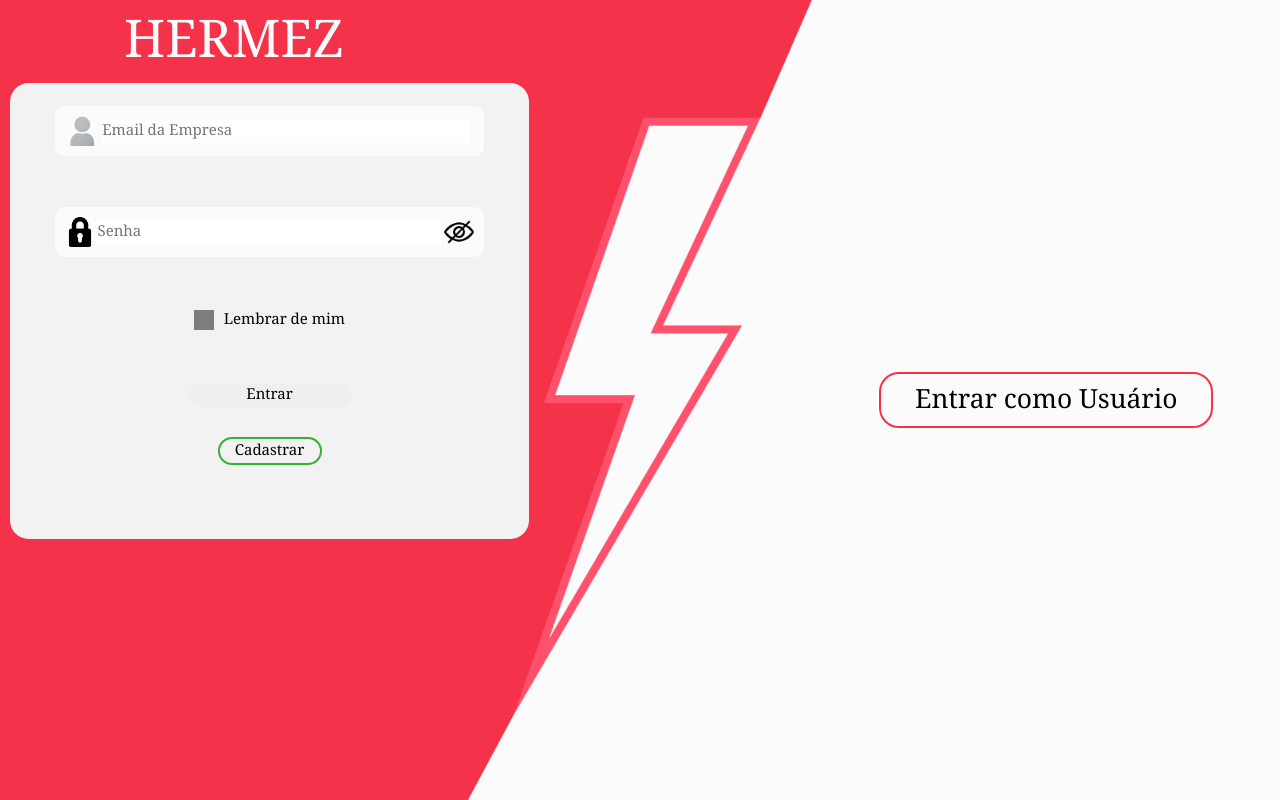
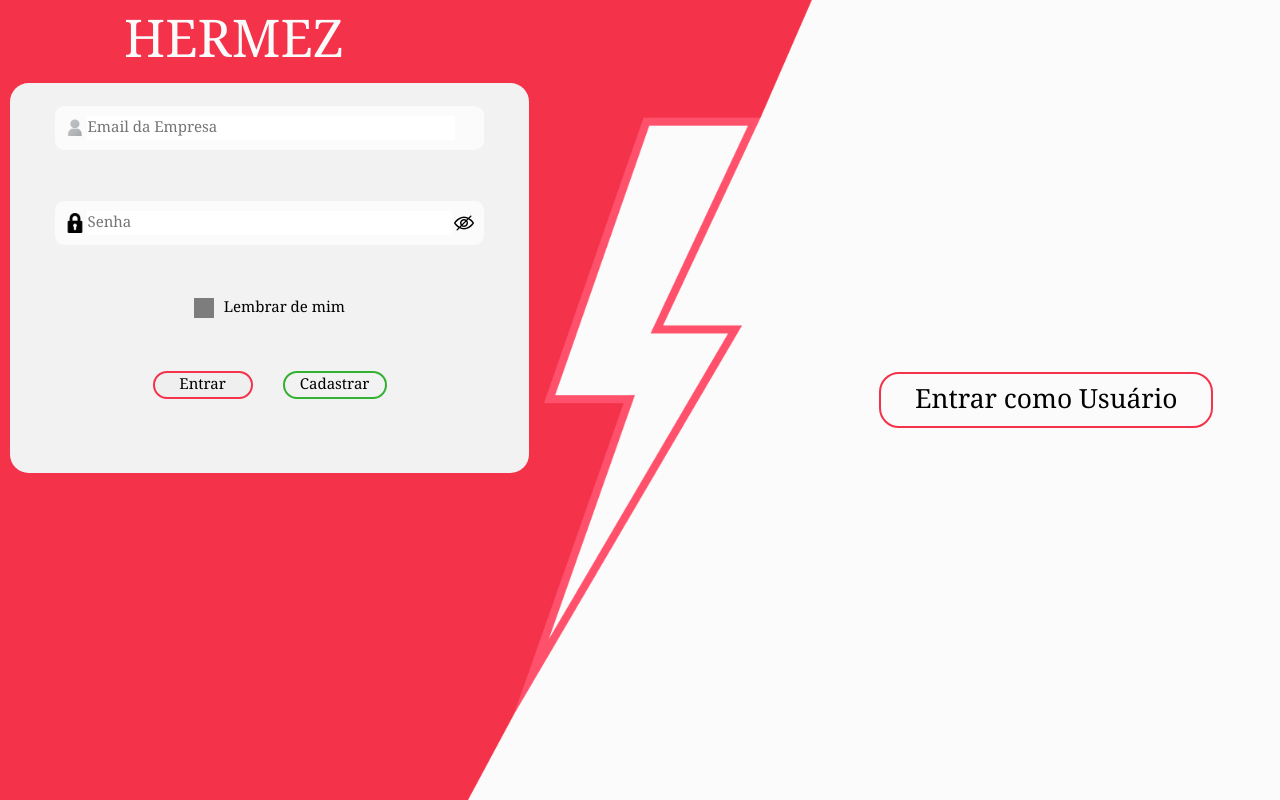
Before and after one commit to equipedevo/API_2_FRONT, a React (Create React App) app in the folder hermez/: page / in a window 1280 px wide. Built offline with nearby package versions, Linux system fonts and the light colour scheme.

Commit message:
T02 - Estilizei os input submit

```diff
--- a/hermez/src/pages/css/Login.css
+++ b/hermez/src/pages/css/Login.css
@@ -61,11 +61,10 @@
     gap: 2px;
     padding: 10px;
     width: 90%;
-
 }
 
 .formTelaLogin form > span > img{
-    max-height: 30px;
+    max-width: 20px;
 }
 
 .formTelaLogin form input{
@@ -113,7 +112,7 @@
     flex-wrap: wrap;
     gap: 30px;
 }
-.divButtonFormLogin > *{
+.divButtonFormLogin *, .divButtonFormLogin input[type="submit"]{
     text-decoration: none;
     text-align: center;
     border-radius: 20px;
@@ -123,11 +122,11 @@
     width: 100px;
 }
 
-.buttonLogin{
+.divButtonFormLogin input[type="submit"]{
     border-color: var(--vermelho)
 }
 
-.buttonLogin:hover{
+.divButtonFormLogin input[type="submit"]:hover{
     background-color: var(--vermelho)
 }
 
```
